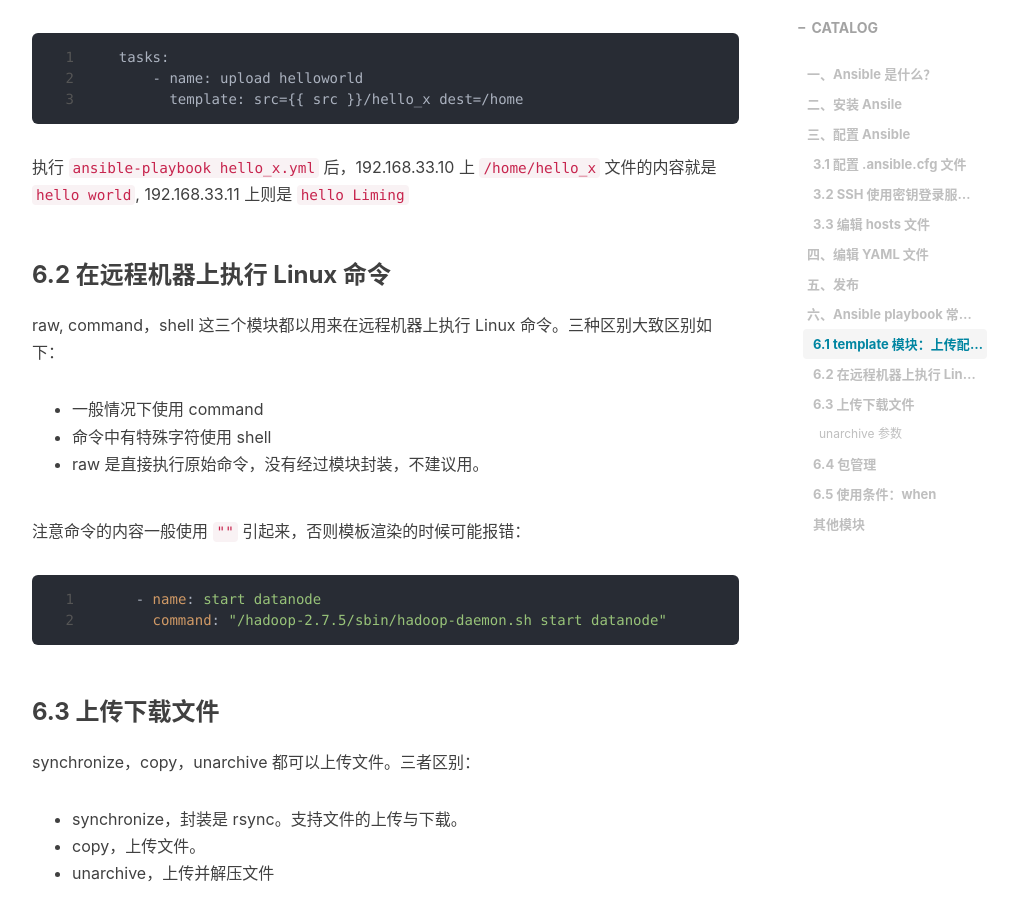
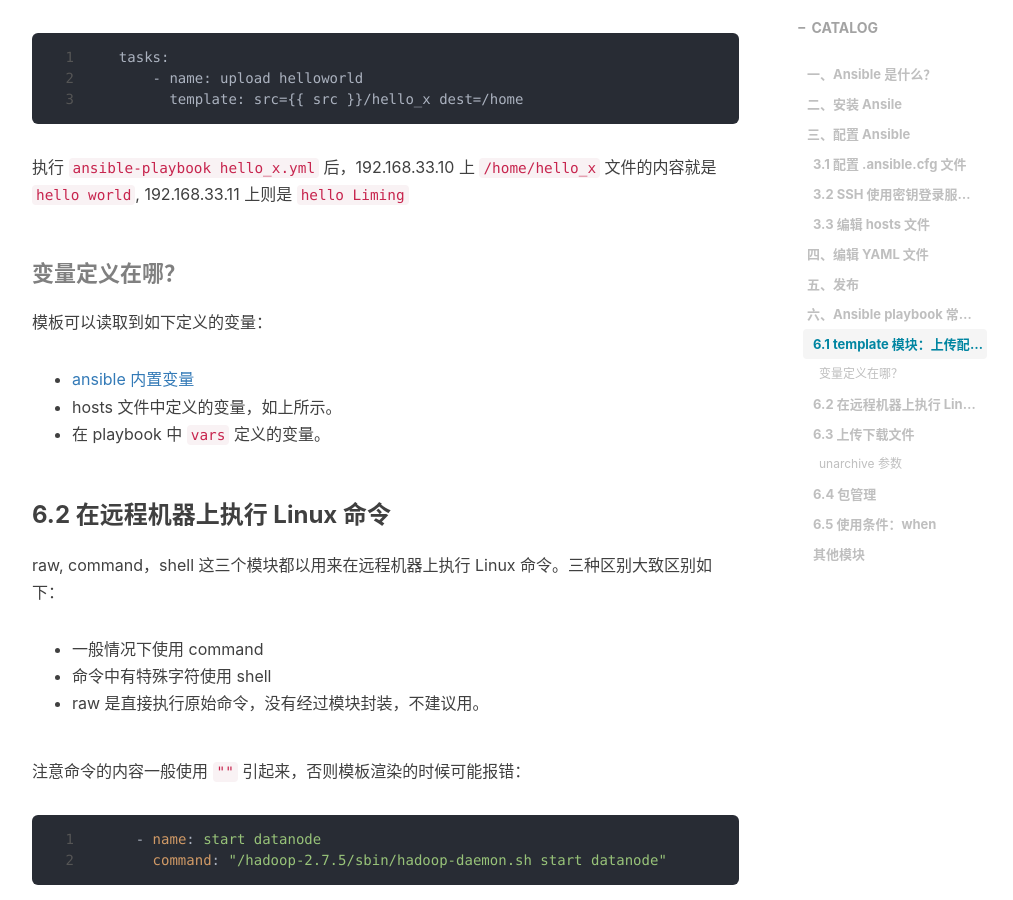
Before and after one commit to kougazhang/oom, a Jekyll site: the page built from _posts/2021-05-28-ansible.md, in a window 1280 px wide and 900 px high, scrolled down 4606 px. Shown: the whole window, without its empty margins (233-1246 px from the left). Built offline with Jekyll 4.4.1, drawn with Linux system fonts in a browser that asks for light colours; nearby versions of some CDN libraries; comment, search, counter and statistics services are not loaded.

Commit message:
upadte ansible

```diff
--- a/_posts/2021-05-28-ansible.md
+++ b/_posts/2021-05-28-ansible.md
@@ -140,6 +140,12 @@ hosts 文件配置如下：
 
 执行 `ansible-playbook hello_x.yml` 后，192.168.33.10 上 `/home/hello_x` 文件的内容就是 `hello world`, 192.168.33.11 上则是 `hello Liming`
 
+#### 变量定义在哪？
+模板可以读取到如下定义的变量：
++ [ansible 内置变量](https://docs.ansible.com/ansible/latest/reference_appendices/special_variables.html)
++ hosts 文件中定义的变量，如上所示。
++ 在 playbook 中 `vars` 定义的变量。
+
 ### 6.2 在远程机器上执行 Linux 命令
 raw, command，shell 这三个模块都以用来在远程机器上执行 Linux 命令。三种区别大致区别如下：
 + 一般情况下使用 command
```
